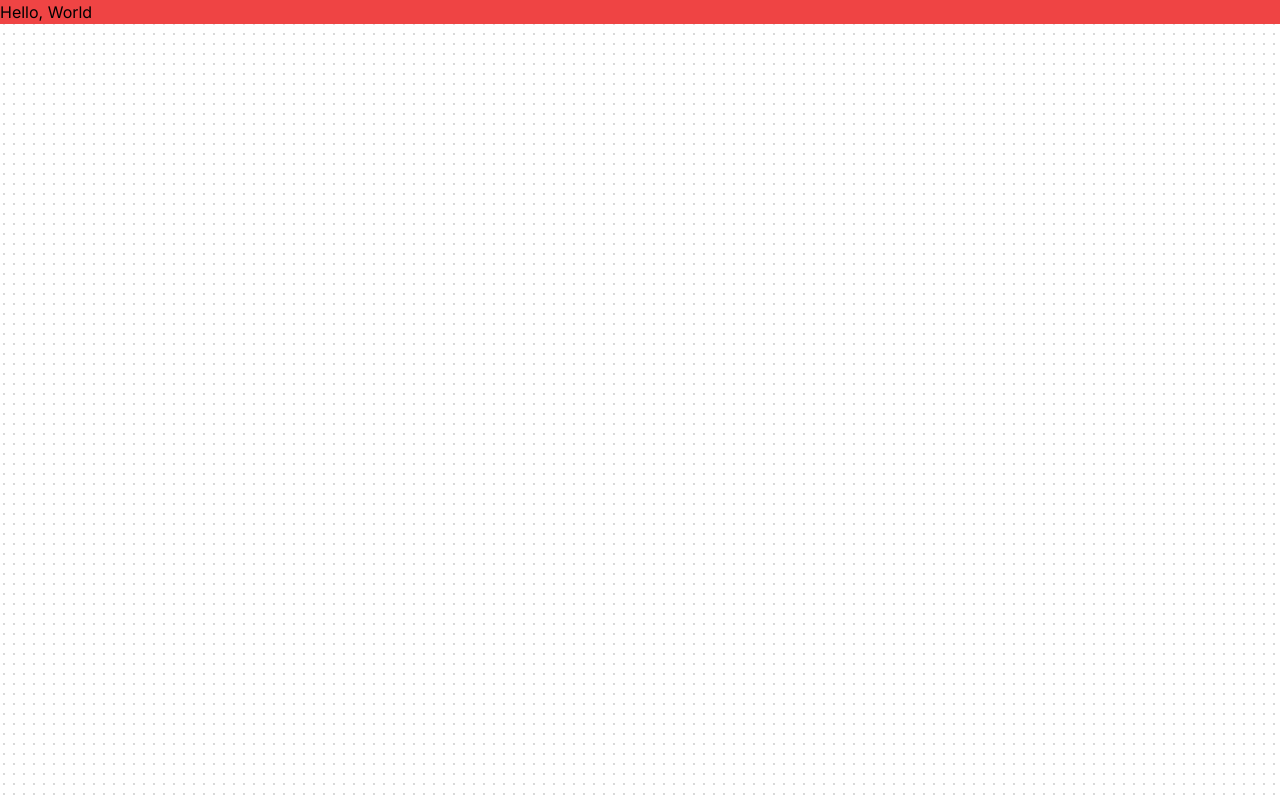
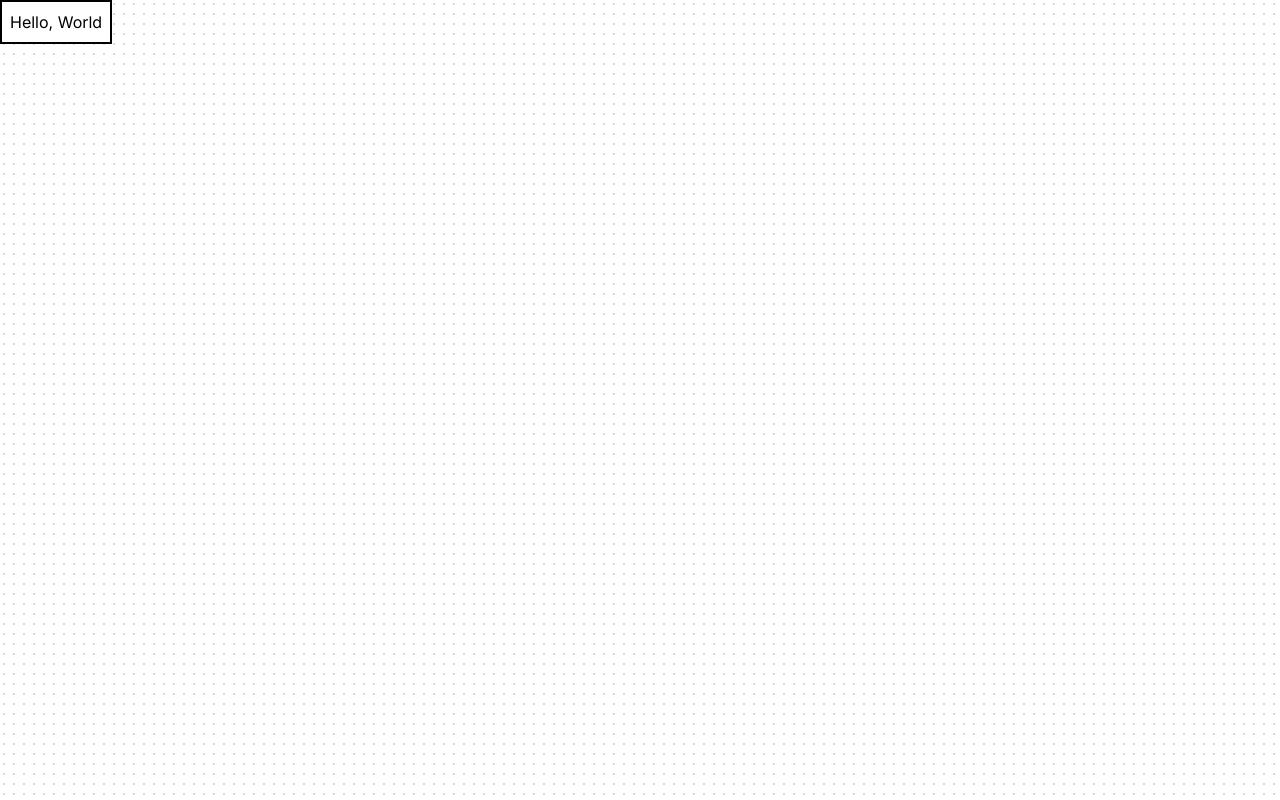
Before and after one commit to jesseborg/pinboard, a Next.js app: page / in a window 1280 px wide. Built offline with nearby package versions, Linux system fonts and the light colour scheme.

Commit message:
feat: add `Draggable` component

```diff
--- /dev/null
+++ b/src/components/draggable.tsx
@@ -0,0 +1,26 @@
+import useDrag, { Tuple } from "@/hooks/use-drag";
+import { PropsWithChildren, useRef, useState } from "react";
+
+type DraggableProps = {};
+
+export function Draggable({ children }: PropsWithChildren<DraggableProps>) {
+	const ref = useRef<HTMLDivElement>(null);
+
+	const [[x, y], setXY] = useState<Tuple<number>>([0, 0]);
+
+	useDrag(ref, {
+		onDrag: ({ offset }) => {
+			setXY(offset);
+		},
+	});
+
+	return (
+		<div
+			ref={ref}
+			style={{ transform: `translate(${x}px, ${y}px)` }}
+			className="pointer-events-auto [&>*]:pointer-events-none"
+		>
+			{children}
+		</div>
+	);
+}
--- a/src/components/pinboard.tsx
+++ b/src/components/pinboard.tsx
@@ -8,6 +8,7 @@ import {
 	useRef,
 	useState,
 } from "react";
+import { Draggable } from "./draggable";
 
 // const initialNodes = [
 // 	{
@@ -70,11 +71,16 @@ function NodesContainer({ nodes }: { nodes?: Array<string> }) {
 	}
 
 	return (
-		<div style={{ transform: `translate(${x}px, ${y}px)` }} className="z-10">
+		<div
+			style={{ transform: `translate(${x}px, ${y}px)` }}
+			className="z-10 w-fit pointer-events-none"
+		>
 			{nodes?.map((s, i) => (
-				<h1 className="bg-red-500" key={i}>
-					{s}
-				</h1>
+				<Draggable key={i}>
+					<div className="inline-block border-2 border-black p-2 bg-white">
+						<h1>{s}</h1>
+					</div>
+				</Draggable>
 			))}
 		</div>
 	);
```
